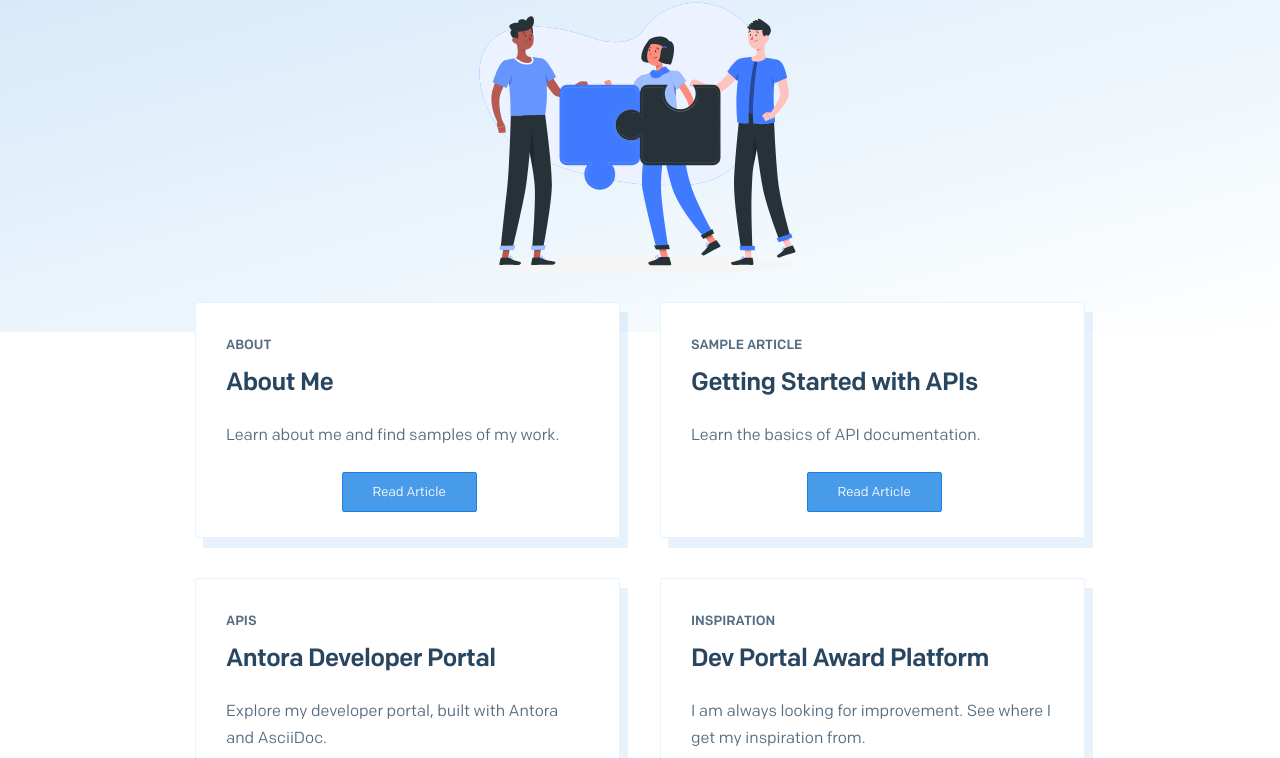
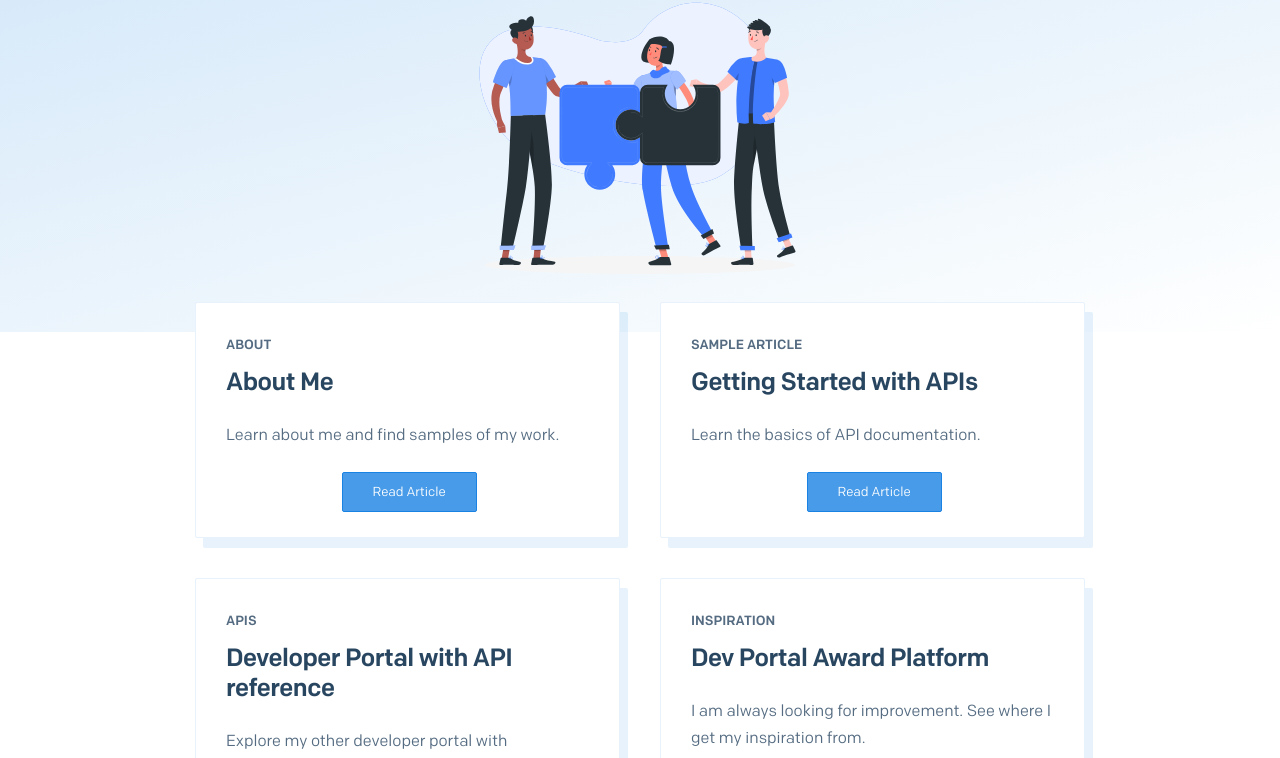
Before and after one commit to TonyBgithub/portfolio-portal, a Gatsby site: page / in a window 1280 px wide. Shown: the part 194-952 px from the top of the page. Built offline with nearby package versions, Linux system fonts and the light colour scheme; Gatsby itself is replaced by a stand-in of ours.

Commit message:
change index.js card text

```diff
--- a/src/constants/homeCallouts.js
+++ b/src/constants/homeCallouts.js
@@ -15,9 +15,9 @@ const HOME_CALLOUTS = [
     },
     {
       BADGE: 'APIs',
-      TITLE: 'Antora Developer Portal',
+      TITLE: 'Developer Portal with API reference',
       TAG: '',
-      COPY: 'Explore my developer portal, built with Antora and AsciiDoc.',
+      COPY: 'Explore my other developer portal with embedded API reference',
       LINK: 'https://tb-apidocs.netlify.app/apidocs/1.0/',
     },
     {
```
